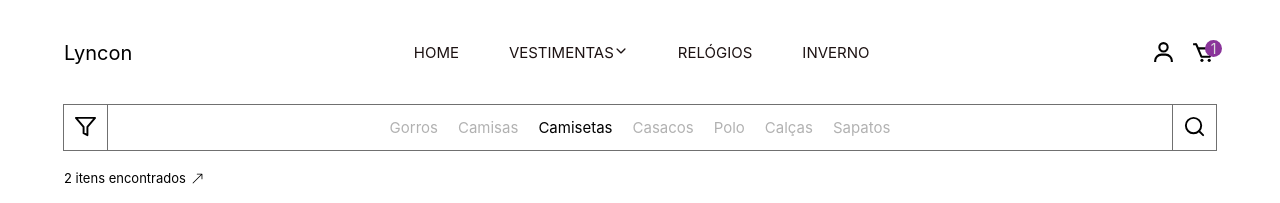
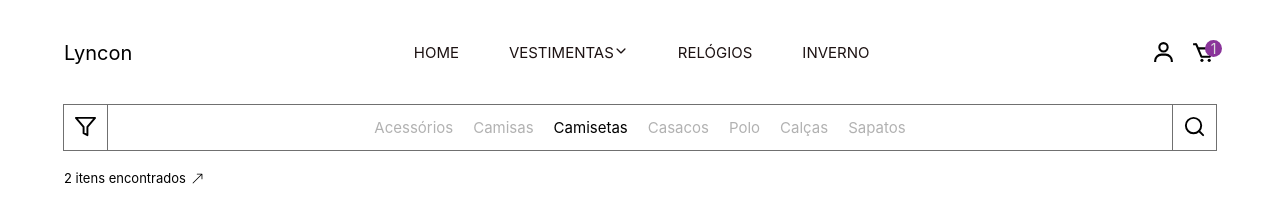
Before and after one commit to carlosr-lotus/Lyncon, a Next.js app: page /vestimentas in a window 1280 px wide. Shown: the top 203 px of the page. Built offline with nearby package versions, Linux system fonts and the light colour scheme; data requests are answered from the project's data file.

Commit message:
UPD - Changed filter label category

```diff
--- a/src/pages/vestimentas/index.tsx
+++ b/src/pages/vestimentas/index.tsx
@@ -25,7 +25,7 @@ export default function VestimentasPage(): JSX.Element {
 
     const [productsList, setProductsList] = useState<any[]>();
     const [categories, setCategories] = useState<any[]>([
-        { id: 1, category: 'Gorros', selected: false },
+        { id: 1, category: 'Acessórios', selected: false },
         { id: 2, category: 'Camisas', selected: false },
         { id: 3, category: 'Camisetas', selected: true },
         { id: 4, category: 'Casacos', selected: false },
```
